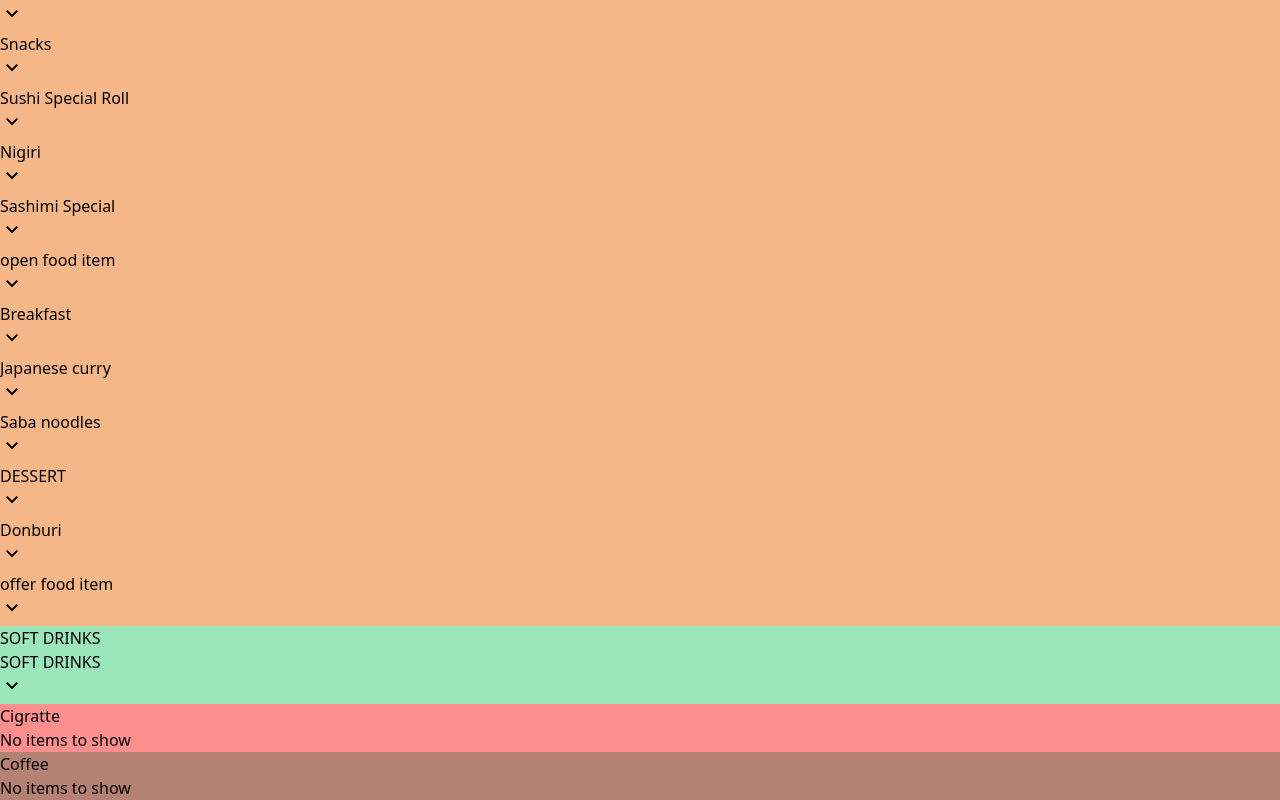
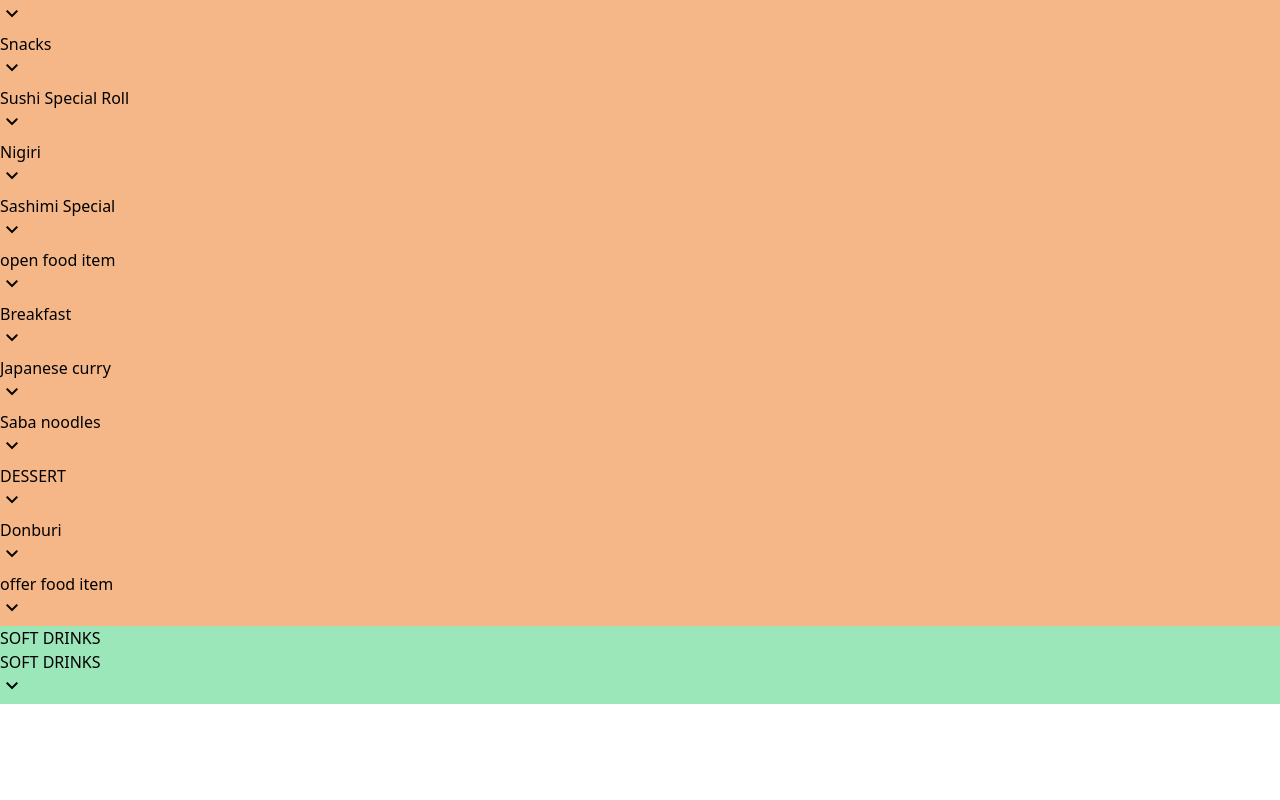
Before and after one commit to exMac777/vue-fos-application, a Vue app: page / in a window 1280 px wide. Shown: the part 1768-2568 px from the top of the page. After the commit the page ends 2472 px from the top, so only its background shows below. Built offline with nearby package versions, Linux system fonts and the light colour scheme.

Commit message:
update filter functionality

```diff
--- a/src/App.vue
+++ b/src/App.vue
@@ -32,7 +32,8 @@ const displayedCategories = computed(() => {
 
 const filteredCategories = ref([]);
 
-const filterMenu = (keyword) => {
+const filterMenu = () => {
+  toggleArray.value = [];
   filteredCategories.value = primaryCategories.value.map((primCat) => {
     return {
       ...primCat,
@@ -40,7 +41,7 @@ const filterMenu = (keyword) => {
         return {
           ...secCat,
           Menus: secCat.Menus.filter((menu) => {
-            if (menu.name.toLowerCase().includes(keyword.toLowerCase())) {
+            if (menu.name.toLowerCase().includes(keyword.value.toLowerCase())) {
               toggleArray.value.push(secCat.id);
               return true;
             }
@@ -49,6 +50,35 @@ const filterMenu = (keyword) => {
       }),
     };
   });
+};
+
+const hasMatchingMenus = (primCat) => {
+  return primCat.MenuCategories.some((secCat) => {
+    return secCat.Menus.some((menu) => {
+      return menu.name.toLowerCase().includes(keyword.value.toLowerCase());
+    });
+  });
+};
+const hasMatchingMenusSec = (secCat) => {
+  return secCat.Menus.some((menu) => {
+    return menu.name.toLowerCase().includes(keyword.value.toLowerCase());
+  });
+};
+
+const menuMatches = (menu) => {
+  return menu.name.toLowerCase().includes(keyword.value.toLowerCase());
+};
+
+const hasAtLeastOneMatchingMenu = (array) => {
+  let flag = false;
+  array.forEach((item) => {
+    item.MenuCategories.forEach((menu) => {
+      if (menu.Menus.length > 0) {
+        flag = true;
+      }
+    });
+  });
+  return flag;
 };
 </script>
 
@@ -61,14 +91,18 @@ const filterMenu = (keyword) => {
       class="w-full px-3"
       placeholder="Type to filter"
       v-model="keyword"
-      @input="filterMenu(keyword)"
+      @input="filterMenu()"
     />
   </div>
-  <div class="primary-categories-container">
   <div
-      v-for="primCats in displayedCategories"
-      class="p-4"
+    v-if="hasAtLeastOneMatchingMenu(displayedCategories)"
+    class="primary-categories-container"
+  >
+    <template v-for="primCats in displayedCategories">
+      <div
+        v-if="primCats.MenuCategories.length > 0 && hasMatchingMenus(primCats)"
         :class="{
+          'p-4': primCats.MenuCategories.length > 0,
           beverages: primCats.name.toLowerCase() === 'beverages',
           food: primCats.name.toLowerCase() === 'food',
           'soft-drinks': primCats.name.toLowerCase() === 'soft drinks',
@@ -76,14 +110,15 @@ const filterMenu = (keyword) => {
           coffee: primCats.name.toLowerCase() === 'coffee',
         }"
       >
-      <h2 class="font-bold text-3xl">{{ primCats.name }}</h2>
+        <h2 class="font-bold text-3xl">
+          {{ primCats.name }}
+        </h2>
+
         <div class="menu-categories-container">
-        <div v-if="primCats.MenuCategories.length < 1">
-          <h3 class="font-semibold text-2xl text-black ml-5">
-            No items to show
-          </h3>
-        </div>
-        <div v-else class="ml-5" v-for="menCats in primCats.MenuCategories">
+          <div class="ml-5" v-for="menCats in primCats.MenuCategories">
+            <template
+              v-if="menCats.Menus.length > 0 && hasMatchingMenusSec(menCats)"
+            >
               <div
                 class="bg-slate-200 hover:bg-slate-300 duration-300 cursor-pointer header-wrapper flex justify-between items-center p-4 mt-4 mb-2 rounded-sm shadow-md"
                 @click="toggleMenuView(menCats.id)"
@@ -92,19 +127,16 @@ const filterMenu = (keyword) => {
                 <span class="material-symbols-outlined"> expand_more </span>
               </div>
               <div class="ml-5" v-if="toggleArray.includes(menCats.id)">
-            <div v-if="!menCats.Menus.length > 0">
-              <h2 class="text-lg font-semibold my-4">No menus to display</h2>
-            </div>
-            <div v-else class="menu-cards my-7">
+                <div class="menu-cards my-7">
+                  <template v-for="menu in menCats.Menus">
                     <div
+                      v-if="menuMatches(menu)"
                       class="menus bg-slate-100 p-2 rounded shadow-md h-[100px] flex flex-col justify-between"
-                v-for="(menu, index) in menCats.Menus"
                     >
-                <h3 class="text-md break-all text-slate-800 font-semibold">
+                      <h3
+                        class="text-md break-all text-slate-800 font-semibold"
+                      >
                         {{
-                    index +
-                    1 +
-                    '. ' +
                           menu.name.charAt(0).toUpperCase() +
                           menu.name.toLowerCase().slice(1)
                         }}
@@ -113,12 +145,19 @@ const filterMenu = (keyword) => {
                         Rs. {{ menu.price }}
                       </h3>
                     </div>
+                  </template>
+                </div>
+              </div>
+            </template>
           </div>
         </div>
       </div>
+    </template>
   </div>
-      <!-- <pre>{{ primCats }}</pre> -->
-    </div>
+  <div v-else>
+    <h2 class="my-10 text-xl font-medium text-red-400 text-center">
+      No items found
+    </h2>
   </div>
 </template>
 
--- a/src/store/index.js
+++ b/src/store/index.js
@@ -14,7 +14,7 @@ const store = createStore({
     async getPrimaryMenu({ commit }) {
       try {
         const response = await axios('src/server/response.json');
-        console.log(response);
+        // console.log(response);
         // debugger;
         commit('setPrimaryMenu', response.data);
       } catch (error) {
```
Lines whose indentation alone changed are shown as unchanged.
